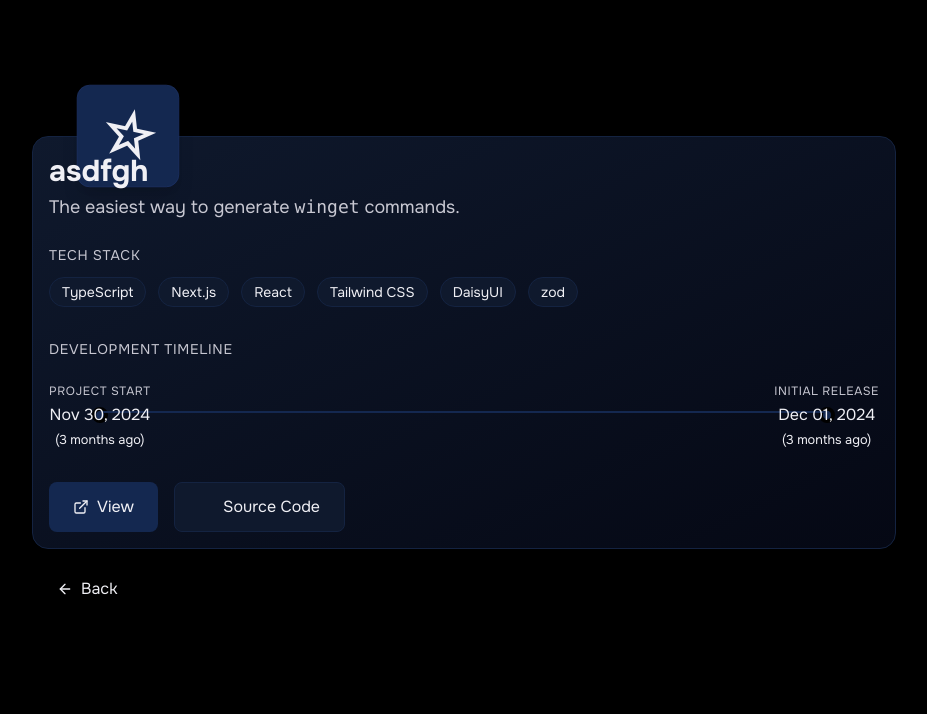
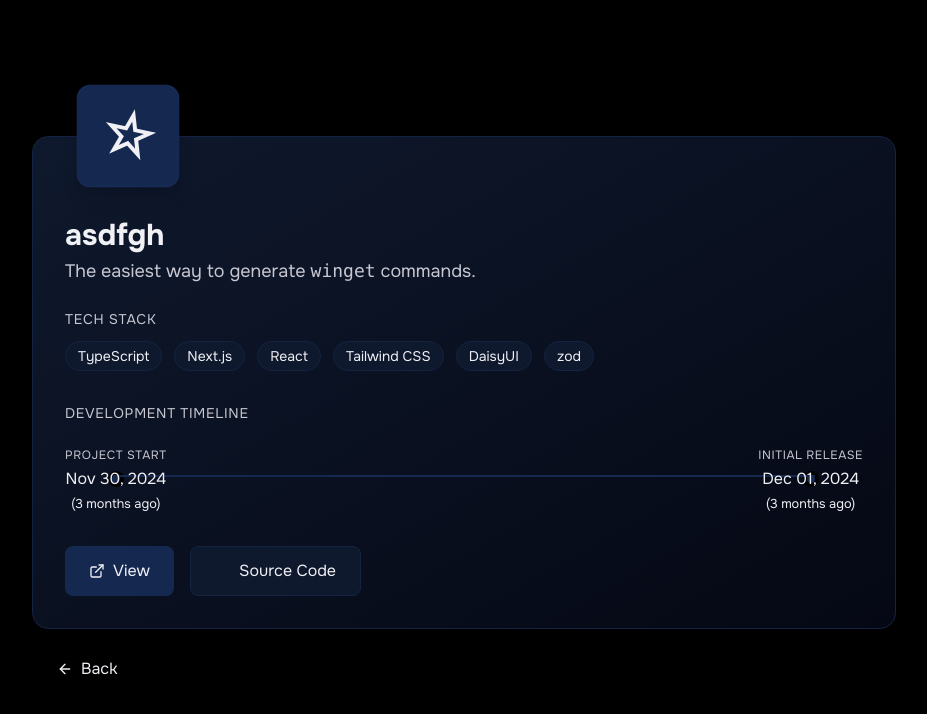
Before and after one commit to letruxux/bio, a Next.js app: page /p/asdfgh in a window 1280 px wide. Shown: the top 714 px of the page, without its empty margins (176-1103 px from the left). Built offline with nearby package versions, Linux system fonts and the light colour scheme; some icons are missing.

Commit message:
Update card.tsx

```diff
--- a/src/components/card.tsx
+++ b/src/components/card.tsx
@@ -7,7 +7,7 @@ const Card: React.FC<PropsOf<HTMLDivElement>> = ({ children, ...props }) => {
     <div
       {...props}
       className={twMerge(
-        "rounded-2xl p-6 md:p-4 sm:p-2 text-text-primary shadow-lg border border-border-subtle",
+        "rounded-2xl p-6 text-text-primary shadow-lg border border-border-subtle",
         "bg-gradient-to-br from-surface-light to-surface-deep",
         props.className
       )}
```
